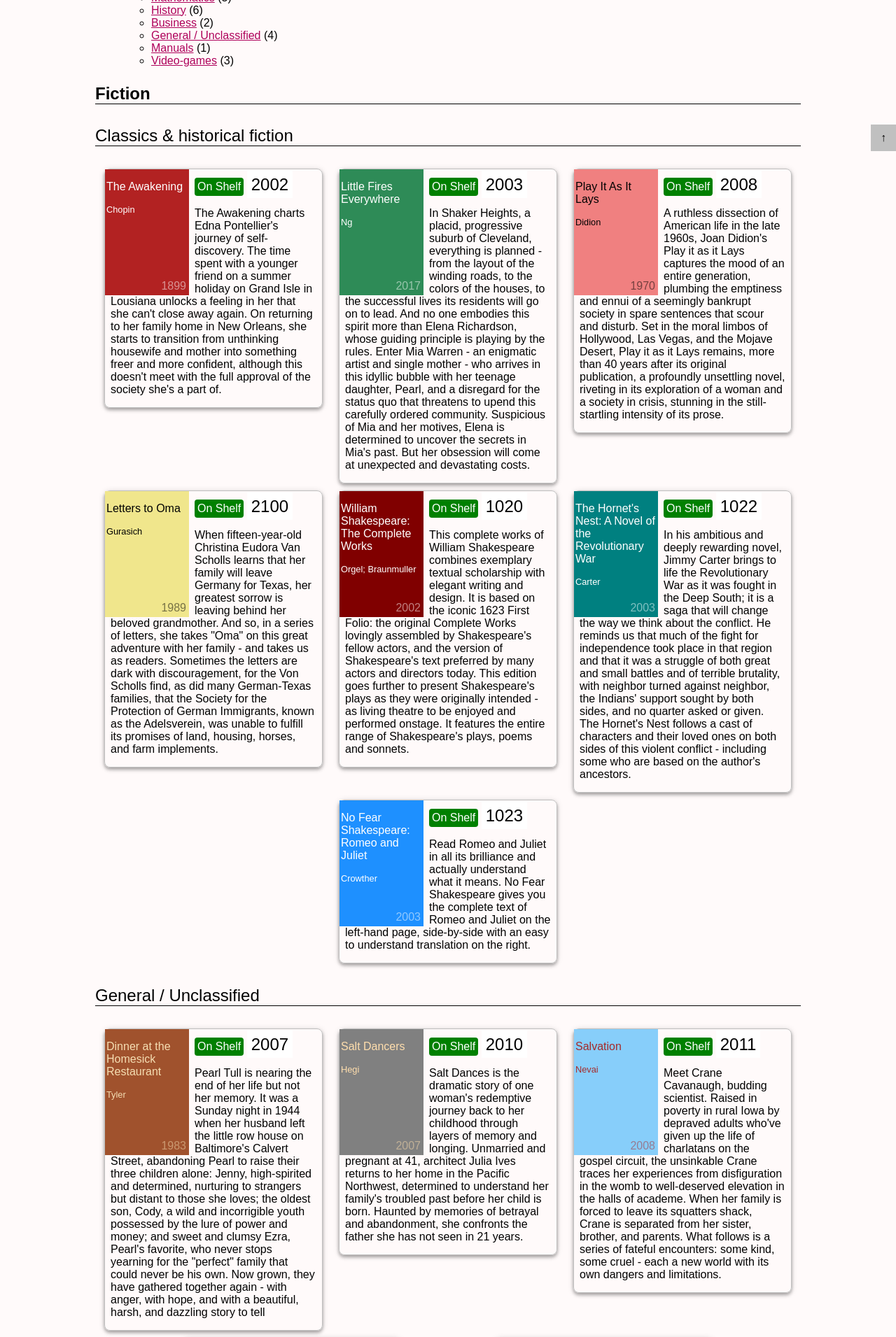
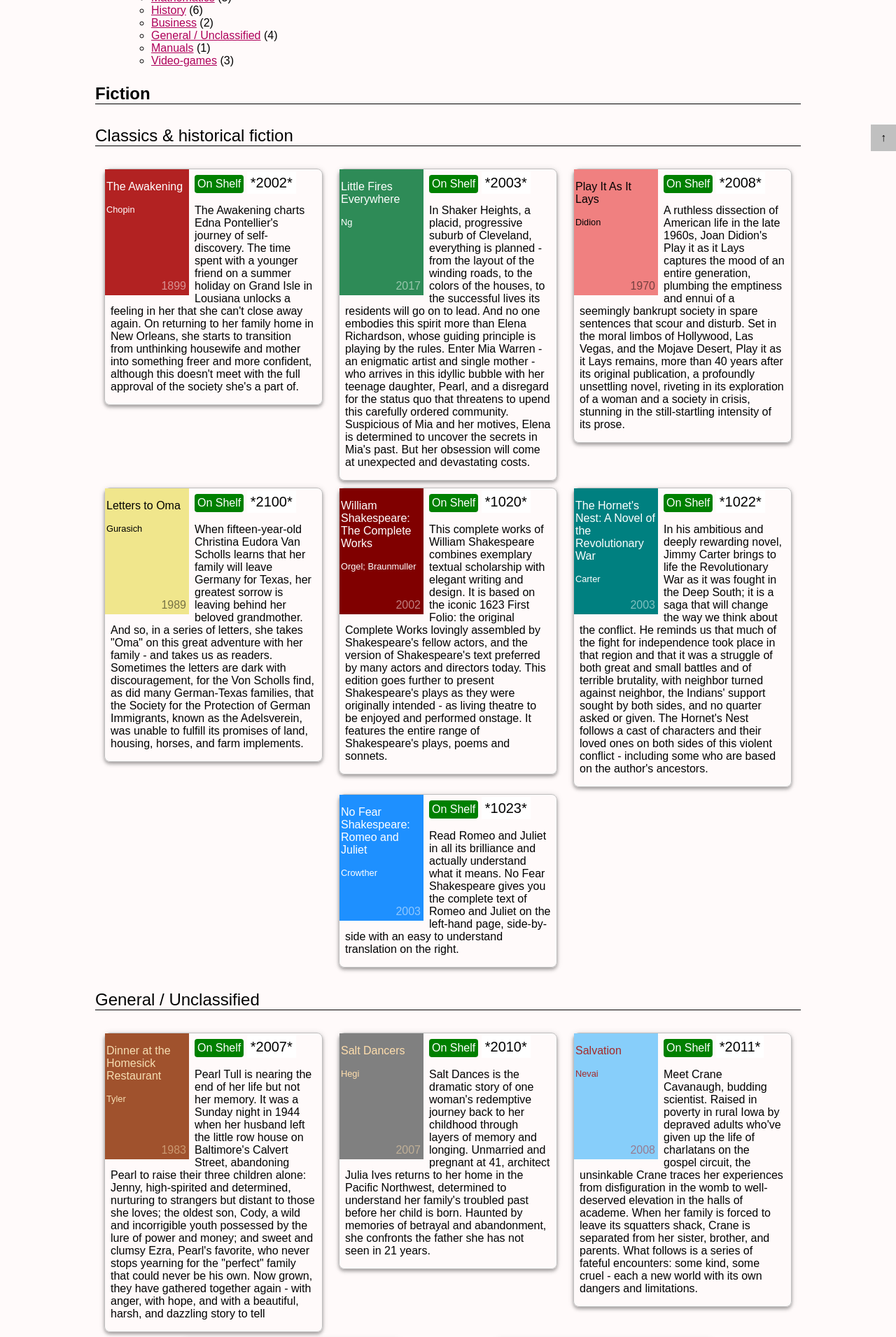
Before and after one commit to reneeverly/reneeverly.github.io, a Jekyll site: the page built from tiny-apps/opac/genre-tiles.html, in a window 1280 px wide. Shown: the part 684-2595 px from the top of the page at 70% size. Built offline with Jekyll 4.4.1, drawn with Linux system fonts in a browser that asks for light colours; some web fonts are replaced; some of the changed text lies outside the part shown.

Commit message:
OPAC: typo and barcode fix

```diff
--- a/_data/bookshelf.csv
+++ b/_data/bookshelf.csv
@@ -70,7 +70,7 @@ Macromedia Flash MX 2004 Game Development,Rhodes,"Charles River Media, Inc.",200
 Introducing Microsoft ASP.NET 2.0,Esposito,Microsoft Press,2005,0-7356-2024-5,5,,1028,nonfiction,software-dev,,,,,
 Pro ASP.NET 2.0 in VB 2005,Moroney; MacDonald,Apress,2006,978-1-59059-563-3,5,,1032,nonfiction,software-dev,,"ASP.NET is Microsoft’s premier technology and framework for creating server-side web applications.  ASP.NET 1.0 was a revolution in the web programming world and was so wildly popular that it was licensed on thousands of commercial web servers while it was still a beta product.  ASP.NET 2.0 is the next major milestone in web development, and Visual Basic is very much a core part of the .NET Framework.  This book will show you how to exploit them both to their fullest potential to build truly powerful next-generation web applications.",Book Back Cover,black,gold
 Pro VB 2005 and the .NET 2.0 Platform [Second Edition],Troelsen,Apress,2006,978-1-59059-578-7,5,,1033,nonfiction,software-dev,,,,,
-The Essential Guide to Flex 2 with ActionScript 3.0,Brown,Friendsof,2007,978-1-59059-733-0,6,,1034,nonfiction,software-dev,,"Flex 2 represents something of a revolution in web applications.  It is the next evolutionary step of Flash, which has grown from a web animation tool to a powerful enterprise web design and development tool.  With nearly 98% of all web browsers and cellular phones running the Flash Player needed to use Flash and Flex applications, knowledge of Flex is indispensable for any serious web designer and developer.",Book Back Cover,purples,white
+The Essential Guide to Flex 2 with ActionScript 3.0,Brown,Friendsof,2007,978-1-59059-733-0,6,,1034,nonfiction,software-dev,,"Flex 2 represents something of a revolution in web applications.  It is the next evolutionary step of Flash, which has grown from a web animation tool to a powerful enterprise web design and development tool.  With nearly 98% of all web browsers and cellular phones running the Flash Player needed to use Flash and Flex applications, knowledge of Flex is indispensable for any serious web designer and developer.",Book Back Cover,purple,white
 The Time Traveler's Guide to Medieval England: A Handbook for Visitors to the Fourteenth Century,Mortimer,Simon & Schuster,2008,978-1-4391-1290-8,942,,1035,nonfiction,history,,"A time machine has just transported you back into the fourteenth century.  What do you see?  How do you dress?  How do you earn a living and how much are you paid?  What sort of food will you be offered by a peasant or a monk or a lord?  And more important, where will you stay?  The Time Traveler's Guide to Medieval England is not your typical look at a historical period.  This radical new approach shows us that the past is not just something to be studied; it is also something to be lived.",Book Back Cover,lemonchiffon,firebrick
 From A to <A>: Keywords of Markup,Digler; Rice,University of Minesota Press,2010,978-0-8166-6609-6,6,,1036,nonfiction,software-dev,,"As it becomes impossible to imagine a world without a World Wide Web, information organization, delivery, and production have converged on the simple principle of marking up information for given audiences.  From A to <A> investigates the relationship between media and culture by articulating questions regarding the role of markup.  How do the codes of HTML, CSS, PHP, and other markup languages affect the Web’s everyday uses?  How do these languages shape the Web’s communicative functions? ",Book Back Cover,dodgerblue,lemonchiffon
 The Legacy of Steve Jobs,Fortune,Fortune,2011,978-1-61893-001-9,338,,1037,nonfiction,history,,"Steve Jobs leaves behind an extraordinary legacy, putting him in a class with America’s greatest industrialists.  He was the most innovative business leader of our time, the man Fortune named CEO of the Decade in 2009.  Now, from Fortune comes the richly illustrated story of his life at the help of Apple, based in part on three decades of Fortune stories about the cultural icon who revolutionized computing, telephones, movies, music, retailing, and product design.",Book Back Cover,#555,white
--- a/tiny-apps/opac/genre-tiles.html
+++ b/tiny-apps/opac/genre-tiles.html
@@ -29,7 +29,7 @@ h4 { font-weight: normal; }
 </style>
 <style>
 @import url('https://fonts.googleapis.com/css2?family=Libre+Barcode+39+Text');
-.barcode { font-family: "Libre Barcode 39 Text", sans-serif; background: white; color: black; padding: 0.25em; /*position: absolute; top: 0px; right: 0px;*/  font-size: 1.5em; }
+.barcode { font-family: "Libre Barcode 39 Text", sans-serif; background: white; color: black; padding: 0.25em; /*position: absolute; top: 0px; right: 0px;*/  font-size: 1.25em; }
 </style>
 
 {% assign classes = site.data.bookshelf | group_by_exp: "item", "item.class1" %}
@@ -74,7 +74,7 @@ h4 { font-weight: normal; }
 {% else %}
 <p class="status checked-out">Checked Out</p>
 {% endif %}
-<span class="barcode">{{ book["IDtag"] }}</span>
+<span class="barcode">*{{ book["IDtag"] }}*</span>
 <p>
 {% if book.Description != nil %}
 {{ book.Description | escape }}
```
